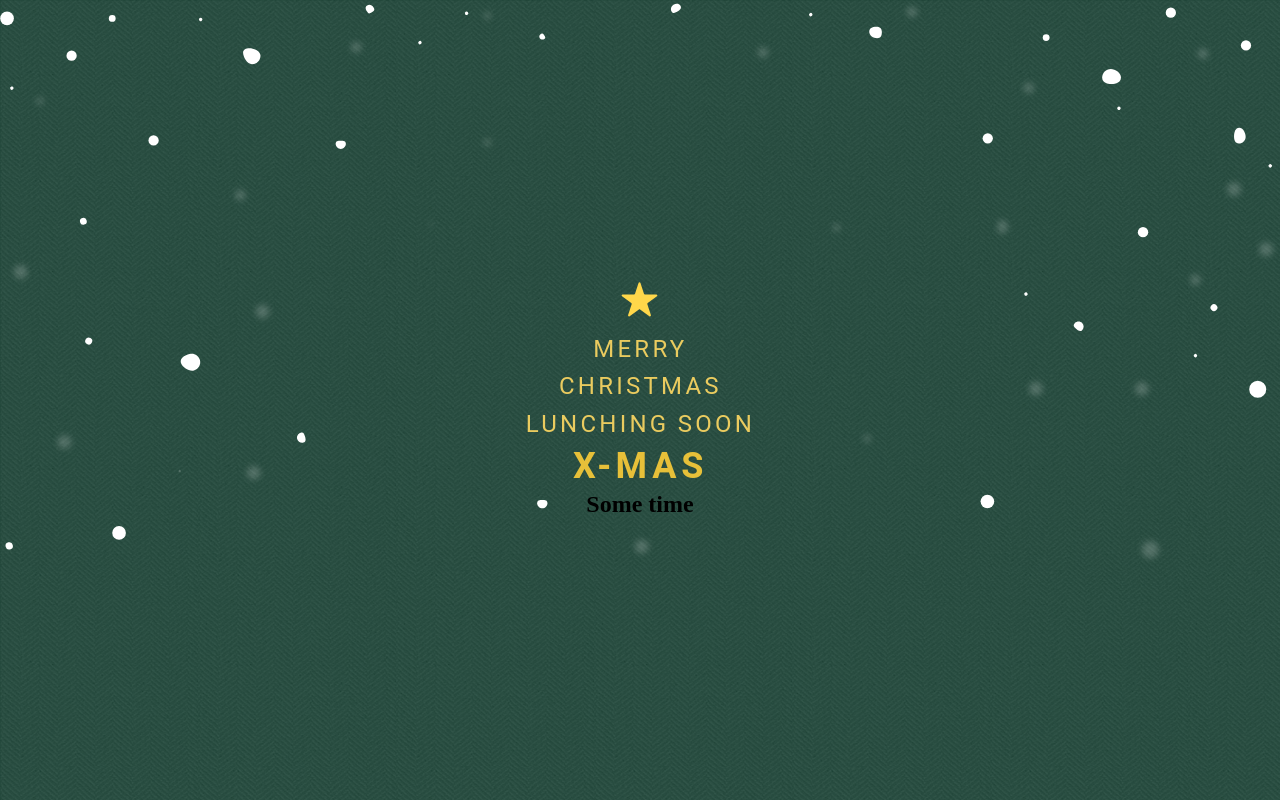
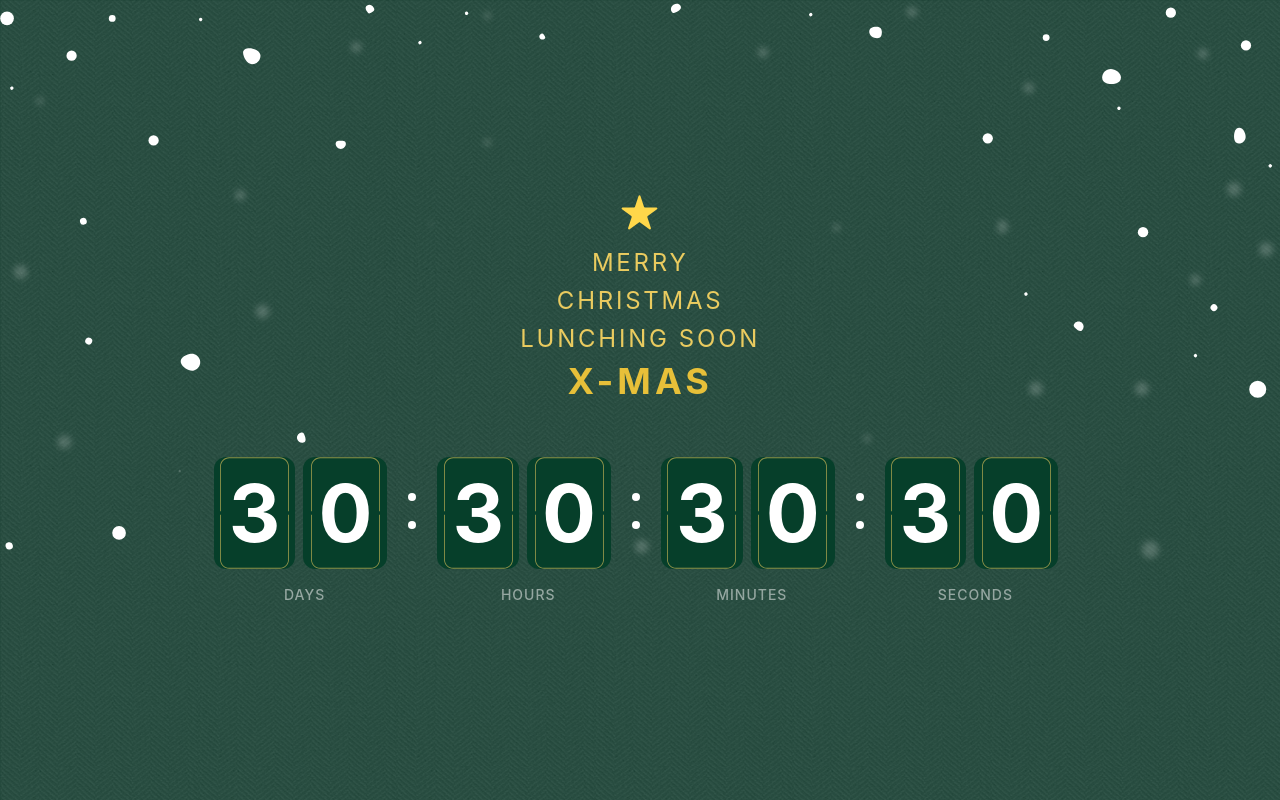
Before and after one commit to eevan7a9/xmas-countdown, a website built with Parcel: page src/index.html in a window 1280 px wide. Built offline with nearby package versions, Linux system fonts and the light colour scheme.

Commit message:
style: added layout & style

```diff
--- a/src/index.html
+++ b/src/index.html
@@ -18,7 +18,52 @@
       </section>
 
       <section class="timer">
-        <h1>Some time</h1>
+        <div class="item">
+          <div class="value days">
+            <div class="frame first" id="dayFirstDig">3</div>
+            <div class="frame second" id="daySecondDig">0</div>
+          </div>
+          <div class="label">Days</div>
+        </div>
+
+        <div class="separator">
+          <div class="white-circle"></div>
+          <div class="white-circle"></div>
+        </div>
+
+        <div class="item">
+          <div class="value hours">
+            <div class="frame first" id="dayFirstDig">3</div>
+            <div class="frame second" id="daySecondDig">0</div>
+          </div>
+          <div class="label">Hours</div>
+        </div>
+
+        <div class="separator">
+          <div class="white-circle"></div>
+          <div class="white-circle"></div>
+        </div>
+
+        <div class="item">
+          <div class="value minutes">
+            <div class="frame first" id="dayFirstDig">3</div>
+            <div class="frame second" id="daySecondDig">0</div>
+          </div>
+          <div class="label">minutes</div>
+        </div>
+
+        <div class="separator">
+          <div class="white-circle"></div>
+          <div class="white-circle"></div>
+        </div>
+
+        <div class="item">
+          <div class="value seconds">
+            <div class="frame first" id="dayFirstDig">3</div>
+            <div class="frame second" id="daySecondDig">0</div>
+          </div>
+          <div class="label">seconds</div>
+        </div>
       </section>
     </div>
   </body>
--- a/src/style/main.scss
+++ b/src/style/main.scss
@@ -3,6 +3,23 @@
 body {
   background-image: url(../assets/green-bg.png);
 }
+
+.separator {
+  height: 100%;
+  margin: 0 21px 0 13px;
+  height: 112px;
+  padding-top: 36px;
+  :first-child {
+    margin-bottom: 20px;
+  }
+  .white-circle {
+    width: 8px;
+    height: 8px;
+    background-color: #ffffff;
+    border-radius: 50%;
+  }
+}
+
 .page-container {
   background-image: url(../assets/snow-bg.svg);
   background-repeat: no-repeat;
@@ -14,11 +31,13 @@ body {
   align-items: center;
   justify-content: center;
   section {
+    font-family: -apple-system, BlinkMacSystemFont, "Segoe UI", Roboto, Oxygen,
+      Ubuntu, Cantarell, "Open Sans", "Helvetica Neue", sans-serif;
     &.header {
       text-align: center;
       font-style: normal;
-      font-family: Roboto;
       font-feature-settings: "cpsp" on;
+      margin-bottom: 50px;
       img.star {
         margin-bottom: 8px;
       }
@@ -38,5 +57,68 @@ body {
         margin: 4px 0px;
       }
     }
+
+    &.timer {
+      width: 100%;
+      display: flex;
+      flex-direction: row;
+      justify-content: center;
+      flex-flow: row wrap;
+      .item {
+        display: flex;
+        flex-direction: column;
+
+        .value {
+          display: flex;
+          &.days {
+            background-color: transparent;
+          }
+          &.hours {
+            background-color: transparent;
+          }
+          .frame {
+            background-color: #063f2a;
+            background-image: url(../assets/number-outline.svg);
+            background-repeat: no-repeat;
+            background-position: center;
+            background-size: contain;
+            border-radius: 12px;
+
+            padding: 0 15px;
+            margin-right: 8px;
+
+            display: flex;
+            justify-content: center;
+            align-items: center;
+
+            font-weight: bold;
+            font-size: 5em;
+            line-height: 140%;
+            color: #ffffff;
+          }
+        }
+        .label {
+          font-style: normal;
+          font-weight: 500;
+          font-size: 14px;
+          line-height: 140%;
+          letter-spacing: 1px;
+          color: #ffffff;
+          opacity: 0.5;
+          box-sizing: border-box;
+          text-transform: uppercase;
+          padding-top: 16px;
+          display: flex;
+          justify-content: center;
+        }
+      }
+    }
   }
 }
+
+@media (max-width: 770px) {
+  .page-container {
+    background-position: center center;
+    background-size: cover;
+  }
+}
```
